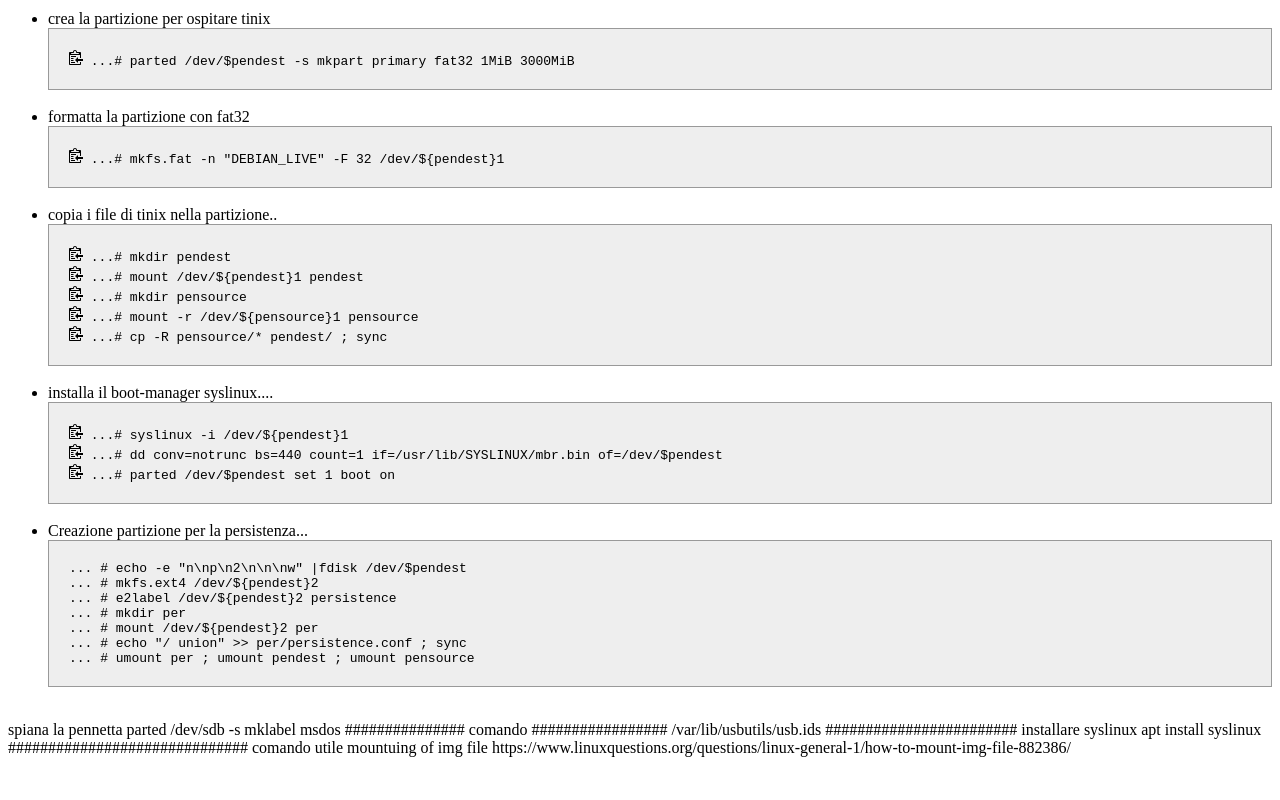
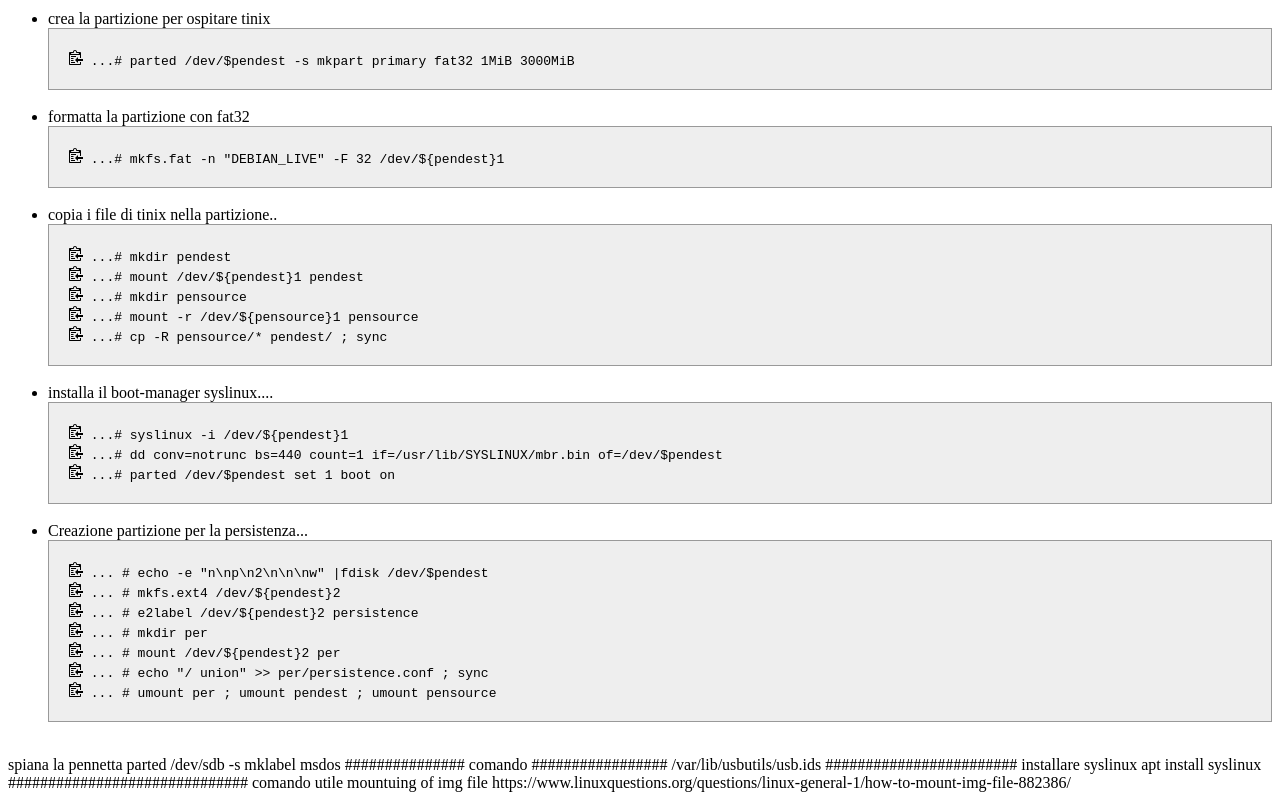
Before and after one commit to pablitocalvo/pablitocalvo.github.io_OLD, a plain HTML site: page tinix/index.html in a window 1280 px wide. Shown: the part 993-1793 px from the top of the page. Before the commit the page ends 1758 px from the top, so only its background shows below. Drawn offline with Linux system fonts and the light colour scheme.

Commit message:
aggiunti copyclip to all

```diff
--- a/tinix/index.html
+++ b/tinix/index.html
@@ -199,13 +199,28 @@ continuare, lanciando il comando:
 
 <br>
 	<code>
-  ... # <span class="copia">echo -e "n\np\n2\n\n\nw" |fdisk /dev/$pendest </span><br>
-  ... # <span class="copia">mkfs.ext4 /dev/${pendest}2</span> <br>
-  ... # <span class="copia">e2label /dev/${pendest}2 persistence</span> <br>
-  ... # <span class="copia">mkdir per </span><br>
-  ... # <span class="copia">mount /dev/${pendest}2 per</span><br>
-  ... # <span class="copia">echo "/ union" >> per/persistence.conf ; sync</span> <br>
-  ... # <span class="copia">umount  per ; umount pendest ; umount pensource </span>
+	  <svg onclick="copia(fdiskper )" viewBox="0 0 14 16" version="1.1" width="14" height="16" aria-hidden="true"><path fill-rule="evenodd" d="M2 13h4v1H2v-1zm5-6H2v1h5V7zm2 3V8l-3 3 3 3v-2h5v-2H9zM4.5 9H2v1h2.5V9zM2 12h2.5v-1H2v1zm9 1h1v2c-.02.28-.11.52-.3.7-.19.18-.42.28-.7.3H1c-.55 0-1-.45-1-1V4c0-.55.45-1 1-1h3c0-1.11.89-2 2-2 1.11 0 2 .89 2 2h3c.55 0 1 .45 1 1v5h-1V6H1v9h10v-2zM2 5h8c0-.55-.45-1-1-1H8c-.55 0-1-.45-1-1s-.45-1-1-1-1 .45-1 1-.45 1-1 1H3c-.55 0-1 .45-1 1z"></path></svg>
+  ... # <span class="copia" id="fdiskper">echo -e "n\np\n2\n\n\nw" |fdisk /dev/$pendest </span><br>
+
+    <svg onclick="copia(ext4 )" viewBox="0 0 14 16" version="1.1" width="14" height="16" aria-hidden="true"><path fill-rule="evenodd" d="M2 13h4v1H2v-1zm5-6H2v1h5V7zm2 3V8l-3 3 3 3v-2h5v-2H9zM4.5 9H2v1h2.5V9zM2 12h2.5v-1H2v1zm9 1h1v2c-.02.28-.11.52-.3.7-.19.18-.42.28-.7.3H1c-.55 0-1-.45-1-1V4c0-.55.45-1 1-1h3c0-1.11.89-2 2-2 1.11 0 2 .89 2 2h3c.55 0 1 .45 1 1v5h-1V6H1v9h10v-2zM2 5h8c0-.55-.45-1-1-1H8c-.55 0-1-.45-1-1s-.45-1-1-1-1 .45-1 1-.45 1-1 1H3c-.55 0-1 .45-1 1z"></path></svg>
+  ... # <span class="copia" id="ext4">mkfs.ext4 /dev/${pendest}2</span> <br>
+
+	<svg onclick="copia(perlabel )" viewBox="0 0 14 16" version="1.1" width="14" height="16" aria-hidden="true"><path fill-rule="evenodd" d="M2 13h4v1H2v-1zm5-6H2v1h5V7zm2 3V8l-3 3 3 3v-2h5v-2H9zM4.5 9H2v1h2.5V9zM2 12h2.5v-1H2v1zm9 1h1v2c-.02.28-.11.52-.3.7-.19.18-.42.28-.7.3H1c-.55 0-1-.45-1-1V4c0-.55.45-1 1-1h3c0-1.11.89-2 2-2 1.11 0 2 .89 2 2h3c.55 0 1 .45 1 1v5h-1V6H1v9h10v-2zM2 5h8c0-.55-.45-1-1-1H8c-.55 0-1-.45-1-1s-.45-1-1-1-1 .45-1 1-.45 1-1 1H3c-.55 0-1 .45-1 1z"></path></svg>
+  ... # <span class="copia" id="perlabel">e2label /dev/${pendest}2 persistence</span> <br>
+
+	<svg onclick="copia(mkdirper )" viewBox="0 0 14 16" version="1.1" width="14" height="16" aria-hidden="true"><path fill-rule="evenodd" d="M2 13h4v1H2v-1zm5-6H2v1h5V7zm2 3V8l-3 3 3 3v-2h5v-2H9zM4.5 9H2v1h2.5V9zM2 12h2.5v-1H2v1zm9 1h1v2c-.02.28-.11.52-.3.7-.19.18-.42.28-.7.3H1c-.55 0-1-.45-1-1V4c0-.55.45-1 1-1h3c0-1.11.89-2 2-2 1.11 0 2 .89 2 2h3c.55 0 1 .45 1 1v5h-1V6H1v9h10v-2zM2 5h8c0-.55-.45-1-1-1H8c-.55 0-1-.45-1-1s-.45-1-1-1-1 .45-1 1-.45 1-1 1H3c-.55 0-1 .45-1 1z"></path></svg>
+  ... # <span class="copia" id="mkdirper">mkdir per </span><br>
+
+
+   <svg onclick="copia(mountdest)" viewBox="0 0 14 16" version="1.1" width="14" height="16" aria-hidden="true"><path fill-rule="evenodd" d="M2 13h4v1H2v-1zm5-6H2v1h5V7zm2 3V8l-3 3 3 3v-2h5v-2H9zM4.5 9H2v1h2.5V9zM2 12h2.5v-1H2v1zm9 1h1v2c-.02.28-.11.52-.3.7-.19.18-.42.28-.7.3H1c-.55 0-1-.45-1-1V4c0-.55.45-1 1-1h3c0-1.11.89-2 2-2 1.11 0 2 .89 2 2h3c.55 0 1 .45 1 1v5h-1V6H1v9h10v-2zM2 5h8c0-.55-.45-1-1-1H8c-.55 0-1-.45-1-1s-.45-1-1-1-1 .45-1 1-.45 1-1 1H3c-.55 0-1 .45-1 1z"></path></svg>
+   ... # <span class="copia" id="mountdest">mount /dev/${pendest}2 per</span><br>
+
+   <svg onclick="copia(echounion )" viewBox="0 0 14 16" version="1.1" width="14" height="16" aria-hidden="true"><path fill-rule="evenodd" d="M2 13h4v1H2v-1zm5-6H2v1h5V7zm2 3V8l-3 3 3 3v-2h5v-2H9zM4.5 9H2v1h2.5V9zM2 12h2.5v-1H2v1zm9 1h1v2c-.02.28-.11.52-.3.7-.19.18-.42.28-.7.3H1c-.55 0-1-.45-1-1V4c0-.55.45-1 1-1h3c0-1.11.89-2 2-2 1.11 0 2 .89 2 2h3c.55 0 1 .45 1 1v5h-1V6H1v9h10v-2zM2 5h8c0-.55-.45-1-1-1H8c-.55 0-1-.45-1-1s-.45-1-1-1-1 .45-1 1-.45 1-1 1H3c-.55 0-1 .45-1 1z"></path></svg>
+  ... # <span class="copia" id="echounion">echo "/ union" >> per/persistence.conf ; sync</span> <br>
+
+
+   <svg onclick="copia(umountall )" viewBox="0 0 14 16" version="1.1" width="14" height="16" aria-hidden="true"><path fill-rule="evenodd" d="M2 13h4v1H2v-1zm5-6H2v1h5V7zm2 3V8l-3 3 3 3v-2h5v-2H9zM4.5 9H2v1h2.5V9zM2 12h2.5v-1H2v1zm9 1h1v2c-.02.28-.11.52-.3.7-.19.18-.42.28-.7.3H1c-.55 0-1-.45-1-1V4c0-.55.45-1 1-1h3c0-1.11.89-2 2-2 1.11 0 2 .89 2 2h3c.55 0 1 .45 1 1v5h-1V6H1v9h10v-2zM2 5h8c0-.55-.45-1-1-1H8c-.55 0-1-.45-1-1s-.45-1-1-1-1 .45-1 1-.45 1-1 1H3c-.55 0-1 .45-1 1z"></path></svg>
+   ... # <span class="copia" id="umountall">umount  per ; umount pendest ; umount pensource </span>
    </code>
 <br>
 
```
